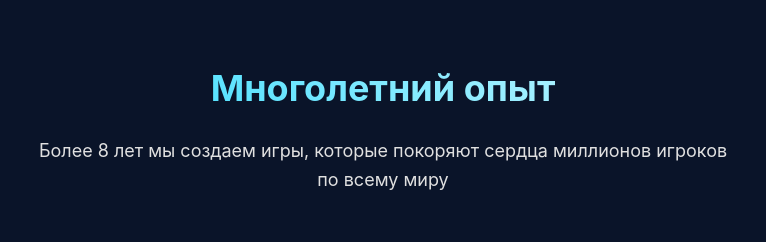
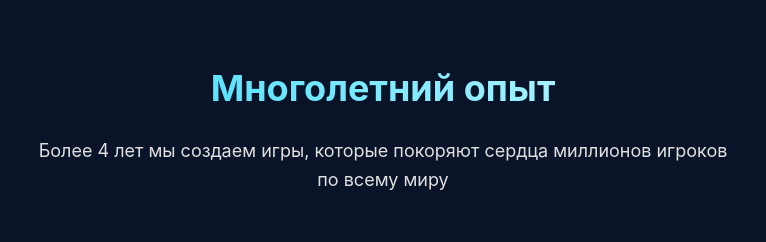
Before and after one commit to Grunichev16/tetragono, a plain HTML site: page index.html in a window 1280 px wide. Shown: the part 1640-1882 px from the top of the page, 257-1023 px from the left. Drawn offline with Linux system fonts and the light colour scheme.

Commit message:
Update index.html

```diff
--- a/index.html
+++ b/index.html
@@ -1262,7 +1262,7 @@
     <section id="experience" class="section experience-section">
         <div class="section-header">
             <h2 class="section-title">Многолетний опыт</h2>
-            <p class="section-subtitle">Более 8 лет мы создаем игры, которые покоряют сердца миллионов игроков по всему миру</p>
+            <p class="section-subtitle">Более 4 лет мы создаем игры, которые покоряют сердца миллионов игроков по всему миру</p>
         </div>
 
         <div class="experience-stats">
```
